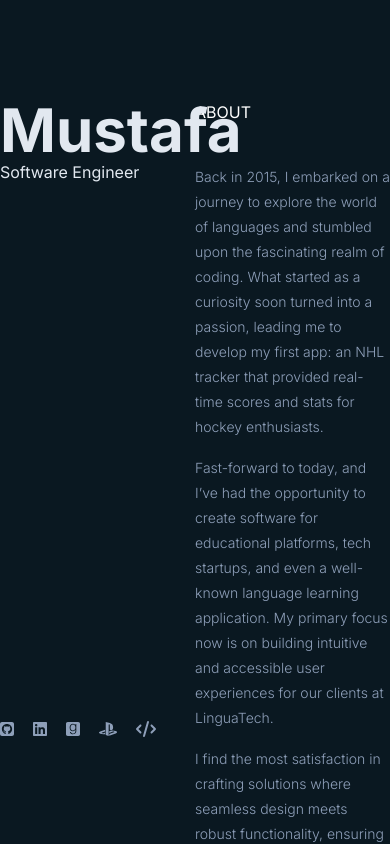
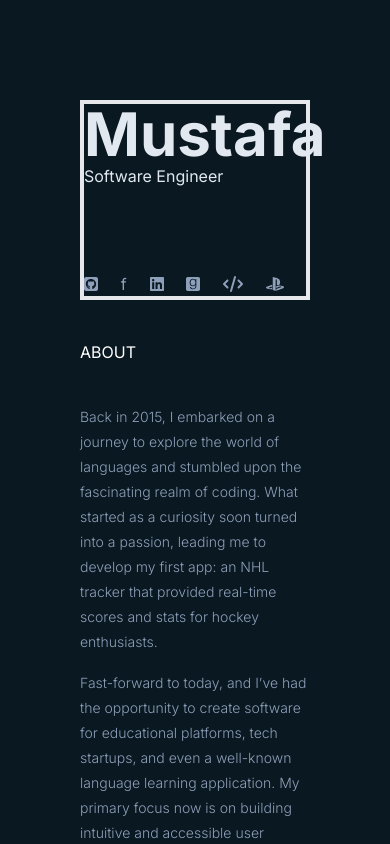
Before and after one commit to blncmusa/portfolio, a Next.js app: page / in a window 390 px wide. Shown: the top 844 px of the page. Built offline with nearby package versions, Linux system fonts and the light colour scheme.

Commit message:
fixed layout. responsiveness for large & medium. and icons.

```diff
--- a/src/app/@details/page.tsx
+++ b/src/app/@details/page.tsx
@@ -1,6 +1,6 @@
 export default function PersonalInfo(){
     return (
-        <div className="lg:w-1/2 my-[100px] ml-[50%]">
+        <div className="lg:w-1/2 lg:my-[100px] lg:ml-[50%]">
             <h1 className="text-white lg:hidden uppercase my-10">About</h1>
             <div className="flex flex-col text-paragraph font-light gap-4 text-sm/[25px]">
             <p>Back in 2015, I embarked on a journey to explore the world of languages and stumbled upon the fascinating realm of coding. What started as a curiosity soon turned into a passion, leading me to develop my first app: an NHL tracker that provided real-time scores and stats for hockey enthusiasts.</p>
--- a/src/app/layout.tsx
+++ b/src/app/layout.tsx
@@ -20,9 +20,9 @@ export default function RootLayout({
 }) {
   return (
     <html lang="en">
-      <body className={`${inter.className} bg-primary flex justify-center md:px-20 sm:px-10 h-screen`}>
-        <div className="lg:flex w-full max-w-[1300px] min-h-screen">
-          <div className="fixed w-[40%] h-[95%]">
+      <body className={`${inter.className} bg-primary flex justify-center md:px-20 sm:px-20 px-20 h-screen min-w-[150px]`}>
+        <div className="lg:flex w-full max-w-[1300px] min-h-screen flex flex-col">
+          <div className="lg:fixed lg:w-[40%] lg:h-[95%]">
             {children}
           </div>
           <div>
--- a/src/app/page.tsx
+++ b/src/app/page.tsx
@@ -4,15 +4,15 @@ import Link from "next/link"
 export default function Home(){
   return (
     <>
-    <div className="flex flex-col min-h-40 h-4/5 justify-between my-[100px] box-border">
+    <div className="flex flex-col lg:min-h-40 lg:h-4/5 h-[200px] border-4 justify-between mt-[100px] box-border">
       <div>
         <h1 className="text-6xl text-title font-bold cursor-pointer hover:text-yellow-500">Mustafa</h1>
         <p className="text-title">Software Engineer</p>
       </div>
-        <div className="lg:hidden">
+        <div className="lg:hidden min-w-[200px] max-w-[30%]">
           <Links />
         </div>
-        <div className="lg:block md:hidden hidden">
+        <div className="lg:block md:hidden text-2xl hidden w-1/2">
           <Links/>
         </div>
     </div>
--- a/src/component/links.tsx
+++ b/src/component/links.tsx
@@ -1,22 +1,19 @@
 import { FontAwesomeIcon } from '@fortawesome/react-fontawesome'
 import { faLinkedin, faGoodreads, faSquareGithub, faPlaystation } from '@fortawesome/free-brands-svg-icons'
 import { faCode } from '@fortawesome/free-solid-svg-icons'
-import Link from 'next/link'
 
 export default function Links(){
     return (
-        <div className="w-1/2">
-            <div className='flex justify-between text-paragraph text-2xl'>
+            <div className='flex justify-between text-paragraph text-3xl'>
                 <a href="https://github.com/blncmusa">
                     <p>
                         <FontAwesomeIcon icon={faSquareGithub}/>
                     </p>
-                </a>
-                <a><FontAwesomeIcon icon={faLinkedin} className="hover:text-red-500 cursor-pointer"/></a>
-                <a><FontAwesomeIcon icon={faGoodreads} /></a>
-                <a><FontAwesomeIcon icon={faPlaystation} /></a>
-                <a><FontAwesomeIcon icon={faCode} /></a>
+                </a>f
+                <a><FontAwesomeIcon icon={faLinkedin} className="cursor-pointer hover:text-red-500"/></a>
+                <a><FontAwesomeIcon icon={faGoodreads} className="cursor-pointer"/></a>
+                <a><FontAwesomeIcon icon={faCode} className="cursor-pointer"/></a>
+                <a><FontAwesomeIcon icon={faPlaystation} className="cursor-pointer"/></a>
             </div>
-        </div>
     )
 }
```
